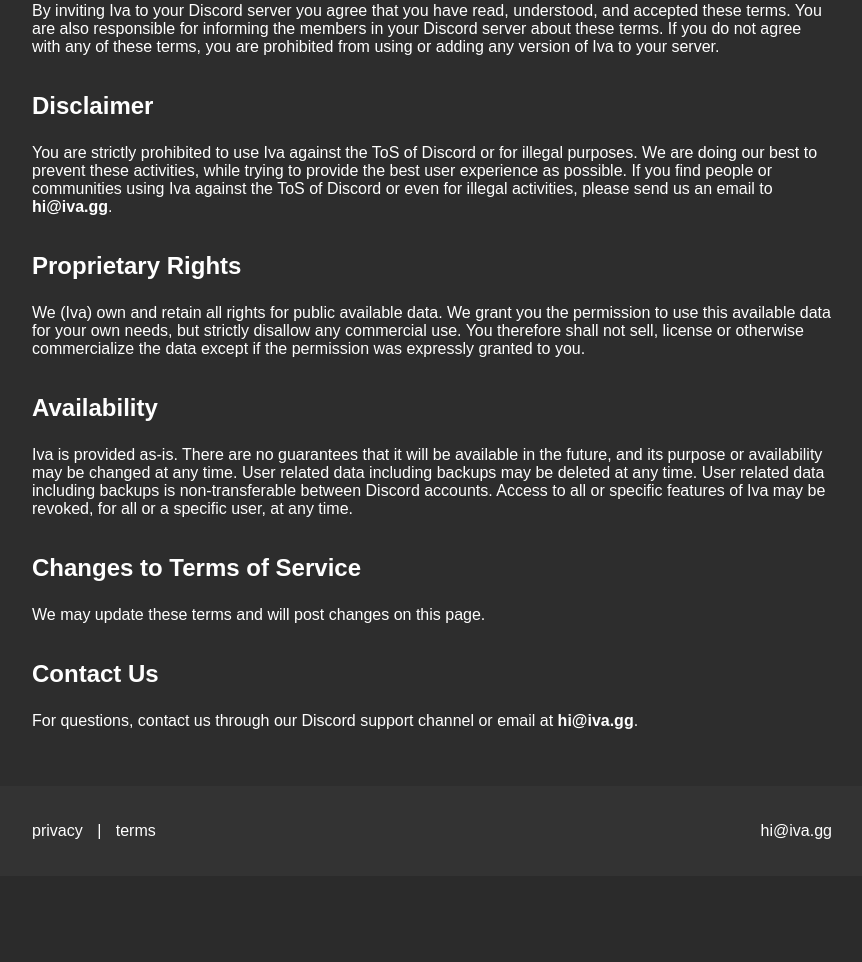
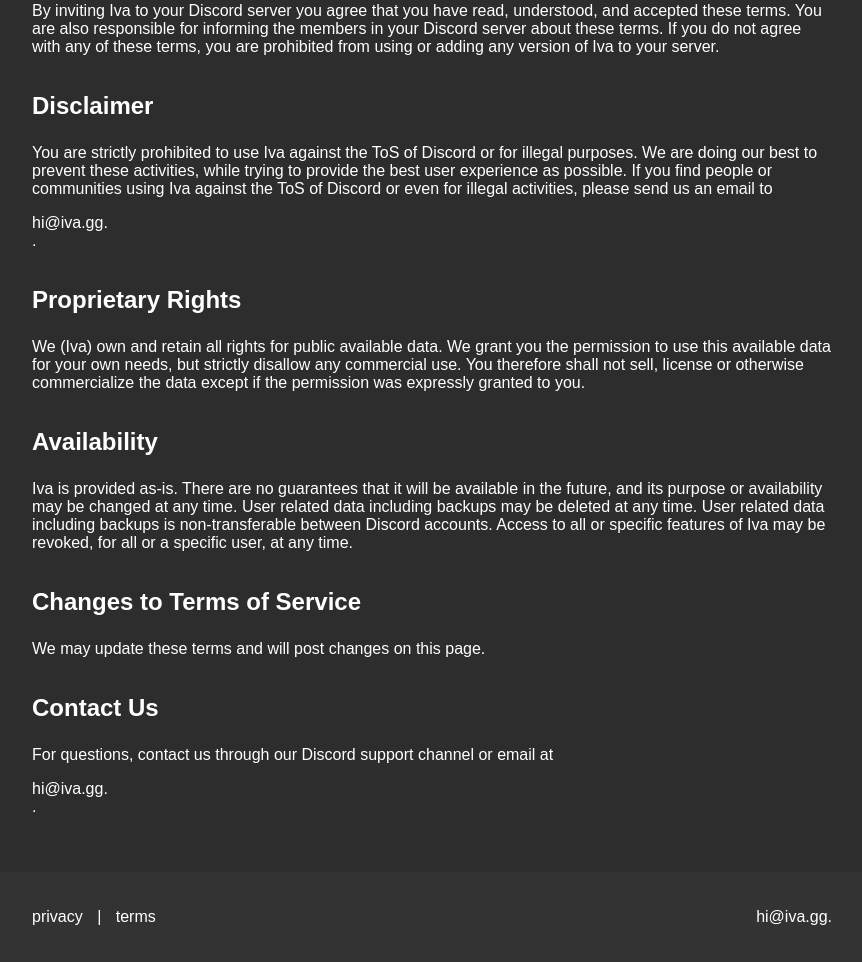
Before and after one commit to gutbash/gpt-iva-cord, a Python web app: template templates/terms.html in a window 1280 px wide. Shown: the part 310-1272 px from the top of the page, without its empty margins (208-1070 px from the left). Before the commit the page ends 1149 px from the top, so only its background shows below. Run offline with Jinja, Linux system fonts and the light colour scheme; the template is opened without the code that fills it, so the values that code supplies are empty; some web fonts are replaced.

Commit message:
update strong divs

```diff
--- a/static/styles.css
+++ b/static/styles.css
@@ -44,6 +44,11 @@ p {
     font-family: "latino-gothic-variable", sans-serif;
     font-style: normal;
     font-variation-settings: "slnt" 50, "wdth" 70, "wght" 20;
+}
+.strong p {
+    font-family: "latino-gothic-variable", sans-serif;
+    font-style: normal;
+    font-variation-settings: "slnt" 1, "wdth" 70, "wght" 40;
 }
 .navbar-logo {
     font-size: 1.5em;
--- a/templates/index.html
+++ b/templates/index.html
@@ -37,7 +37,7 @@
                 <a href="/terms">terms</a>
             </div>
             <div class="footer-contact">
-                <p><a href="mailto:hi@iva.gg">hi@iva.gg</a></p>
+                <p><a href="mailto:hi@iva.gg"><div class="strong">hi@iva.gg.</div></a></p>
             </div>
         </div>
     </footer>
--- a/templates/privacy.html
+++ b/templates/privacy.html
@@ -58,7 +58,7 @@
         <p>We may update this policy and will post changes on this page.</p>
 
         <h2>Contact Us</h2>
-        <p>For questions, contact us through our Discord support channel or email at <strong>hi@iva.gg</strong>.</p>
+        <p>For questions, contact us through our Discord support channel or email at <div class="strong">hi@iva.gg.</div></p>
     </div>
     <footer>
         <div class="footer-container">
@@ -68,7 +68,7 @@
                 <a href="/terms">terms</a>
             </div>
             <div class="footer-contact">
-                <p><a href="mailto:hi@iva.gg">hi@iva.gg</a></p>
+                <p><a href="mailto:hi@iva.gg"><div class="strong">hi@iva.gg.</div></a></p>
             </div>
         </div>
     </footer>
--- a/templates/terms.html
+++ b/templates/terms.html
@@ -34,7 +34,7 @@
         <p>By inviting Iva to your Discord server you agree that you have read, understood, and accepted these terms. You are also responsible for informing the members in your Discord server about these terms. If you do not agree with any of these terms, you are prohibited from using or adding any version of Iva to your server.</p>
 
         <h2>Disclaimer</h2>
-        <p>You are strictly prohibited to use Iva against the ToS of Discord or for illegal purposes. We are doing our best to prevent these activities, while trying to provide the best user experience as possible. If you find people or communities using Iva against the ToS of Discord or even for illegal activities, please send us an email to <strong>hi@iva.gg</strong>.</p>
+        <p>You are strictly prohibited to use Iva against the ToS of Discord or for illegal purposes. We are doing our best to prevent these activities, while trying to provide the best user experience as possible. If you find people or communities using Iva against the ToS of Discord or even for illegal activities, please send us an email to <div class="strong">hi@iva.gg.</div>.</p>
 
         <h2>Proprietary Rights</h2>
         <p>We (Iva) own and retain all rights for public available data. We grant you the permission to use this available data for your own needs, but strictly disallow any commercial use. You therefore shall not sell, license or otherwise commercialize the data except if the permission was expressly granted to you.</p>
@@ -46,7 +46,7 @@
         <p>We may update these terms and will post changes on this page.</p>
 
         <h2>Contact Us</h2>
-        <p>For questions, contact us through our Discord support channel or email at <strong>hi@iva.gg</strong>.</p>
+        <p>For questions, contact us through our Discord support channel or email at <div class="strong">hi@iva.gg.</div>.</p>
     </div>
     <footer>
         <div class="footer-container">
@@ -56,7 +56,7 @@
                 <a href="/terms">terms</a>
             </div>
             <div class="footer-contact">
-                <p><a href="mailto:hi@iva.gg">hi@iva.gg</a></p>
+                <p><a href="mailto:hi@iva.gg"><div class="strong">hi@iva.gg.</div></a></p>
             </div>
         </div>
     </footer>
```
